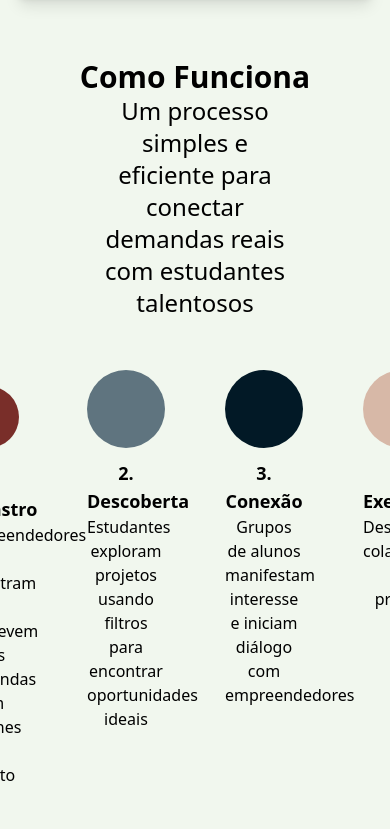
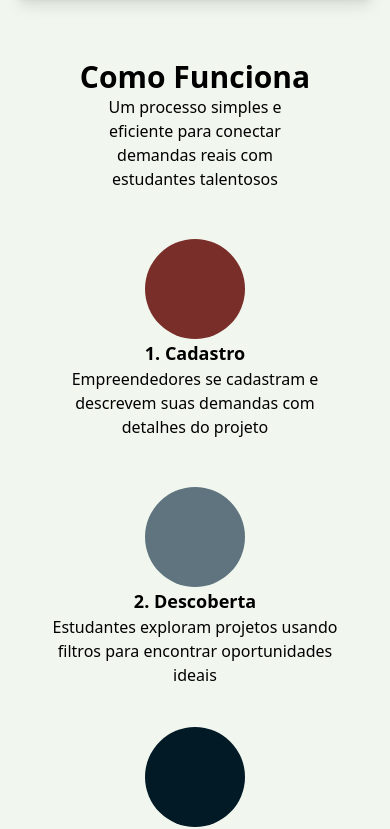
Before and after one commit to Infinito-1/osiris-react, a React (Vite) app: page / in a window 390 px wide. Shown: the part 3377-4206 px from the top of the page. Built offline with nearby package versions, Linux system fonts and the light colour scheme.

Commit message:
responsividade da seção 'como funciona'

```diff
--- a/src/pages/home/Home.tsx
+++ b/src/pages/home/Home.tsx
@@ -190,30 +190,30 @@ function Home() {
 
         <section id="como-funciona" className="text-center py-5">
             <h2 className="text-3xl font-semibold">Como Funciona</h2>
-            <p className="text-2xl w-[50%] mx-auto">Um processo simples e eficiente para conectar demandas reais com estudantes talentosos</p>
+            <p className="w-[50%] mx-auto lg:text-2xl md:text-lg sm:text-sm">Um processo simples e eficiente para conectar demandas reais com estudantes talentosos</p>
 
-            <div className="mx-[10%] my-10">
+            <div className="mx-[10%] my-10 ">
 
-                <div className="flex gap-15 justify-center">
-                    <div className="justify-center w-[25%] p-2 hover:scale-110">
+                <div className="flex flex-wrap gap-10 justify-center">
+                    <div className="w-full sm:w-[45%] lg:w-[20%]  p-2 hover:scale-110">
                         <img className="size-25 mx-auto" src={EllipseCadastro} />
                         <h3 className="font-semibold text-lg">1. Cadastro</h3>
                         <p>Empreendedores se cadastram e descrevem suas demandas com detalhes do projeto</p>
                     </div>
 
-                    <div className="justify-center w-[25%] hover:scale-110">
+                    <div className="w-full sm:w-[45%] lg:w-[20%]  hover:scale-110">
                         <img className="size-25 mx-auto" src={EllipseDescoberta} />
                         <h3 className="font-semibold text-lg">2. Descoberta</h3>
                         <p>Estudantes exploram projetos usando filtros para encontrar oportunidades ideais</p>
                     </div>
 
-                    <div className="justify-center w-[25%] hover:scale-110">
+                    <div className="w-full sm:w-[45%] lg:w-[20%]  hover:scale-110">
                         <img className="size-25 mx-auto" src={EllipseConexao} />
                         <h3 className="font-semibold text-lg">3. Conexão</h3>
                         <p>Grupos de alunos manifestam interesse e iniciam diálogo com empreendedores</p>
                     </div>
 
-                    <div className="justify-center w-[25%] hover:scale-110">
+                    <div className="w-full sm:w-[45%] lg:w-[20%]  hover:scale-110">
                         <img className="size-25 mx-auto" src={EllipseExecucao} />
                         <h3 className="font-semibold text-lg">4. Execução</h3>
                         <p>Desenvolvimento colaborativo do projeto</p>
```
